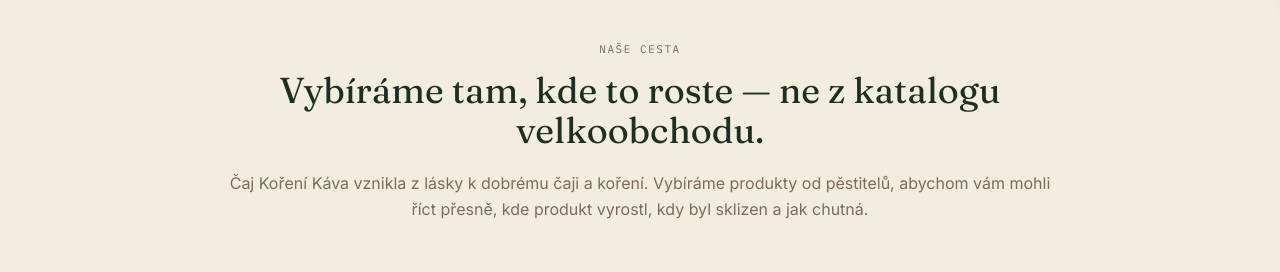
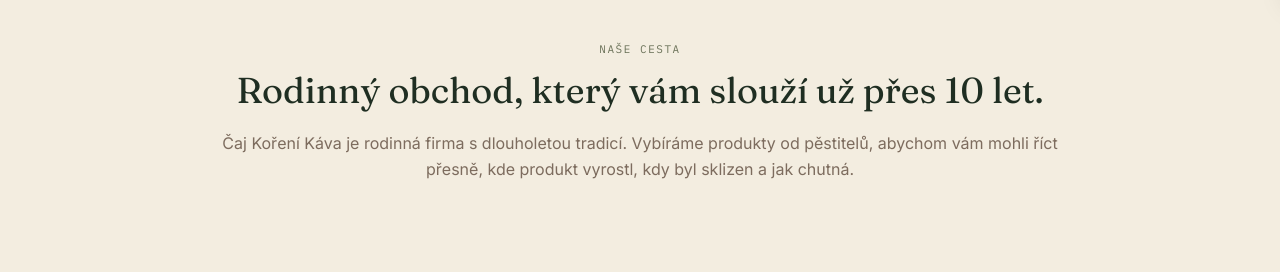
Before and after one commit to risar2c-sys/Eshop-project, a Next.js app: page / in a window 1280 px wide. Shown: the part 808-1080 px from the top of the page. Built offline with nearby package versions, Linux system fonts and the light colour scheme; no server answers; the database is empty.

Commit message:
změna textu
změna textu

```diff
--- a/components/home/BrandIntro.tsx
+++ b/components/home/BrandIntro.tsx
@@ -2,9 +2,9 @@
   return (
     <section className="max-w-4xl mx-auto px-6 py-24 text-center">
       <p className="label-tag text-olive">naše cesta</p>
-      <h2 className="section-heading mt-3">Vybíráme tam, kde to roste — ne z katalogu velkoobchodu.</h2>
+      <h2 className="section-heading mt-3">Rodinný obchod, který vám slouží už přes 10 let.</h2>
       <p className="text-bark/70 mt-5 leading-relaxed">
-        Čaj Koření Káva vznikla z lásky k dobrému čaji a koření. Vybíráme produkty od pěstitelů,
+        Čaj Koření Káva je rodinná firma s dlouholetou tradicí. Vybíráme produkty od pěstitelů,
         abychom vám mohli říct přesně, kde produkt vyrostl, kdy byl sklizen a jak chutná.
       </p>
     </section>
```
